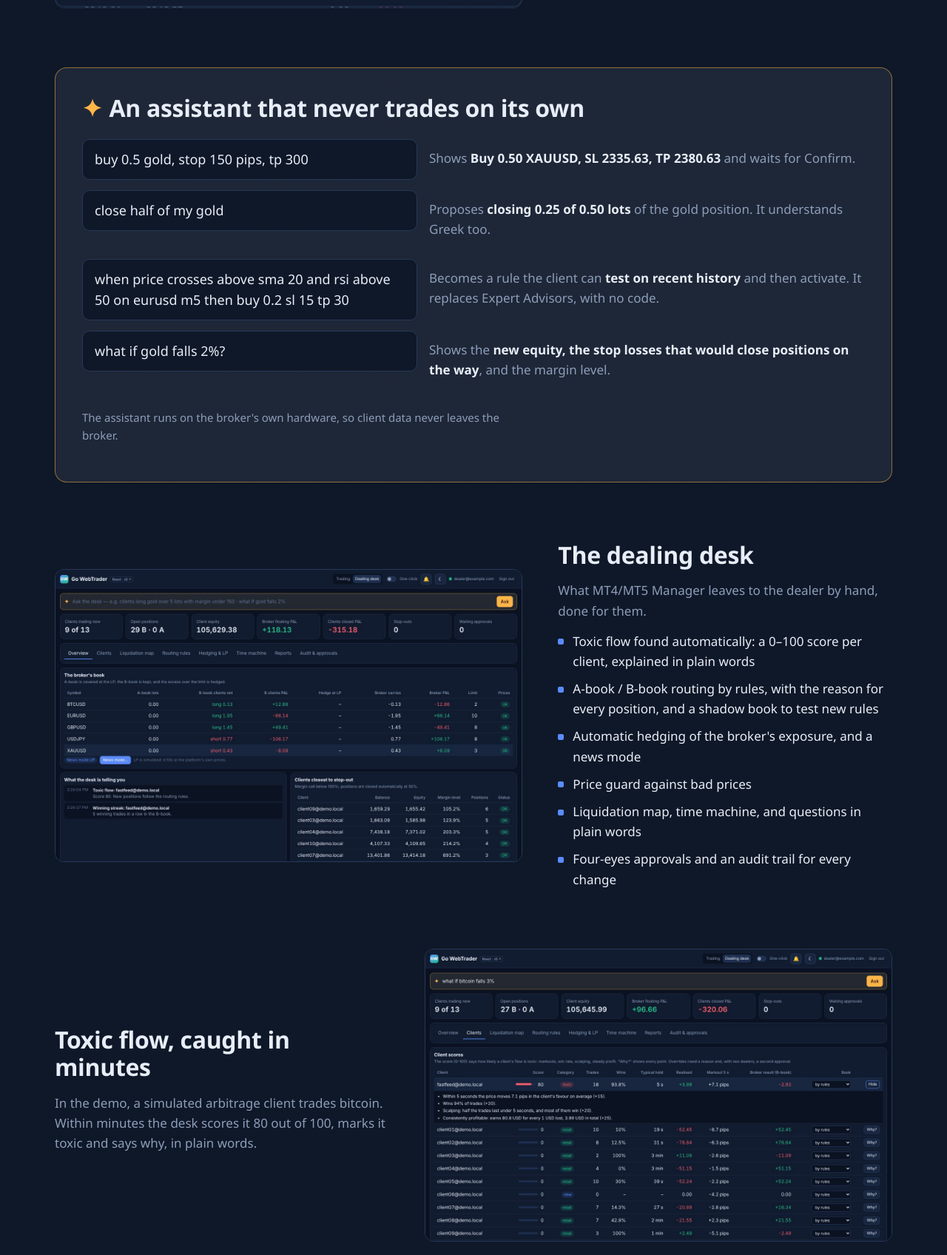
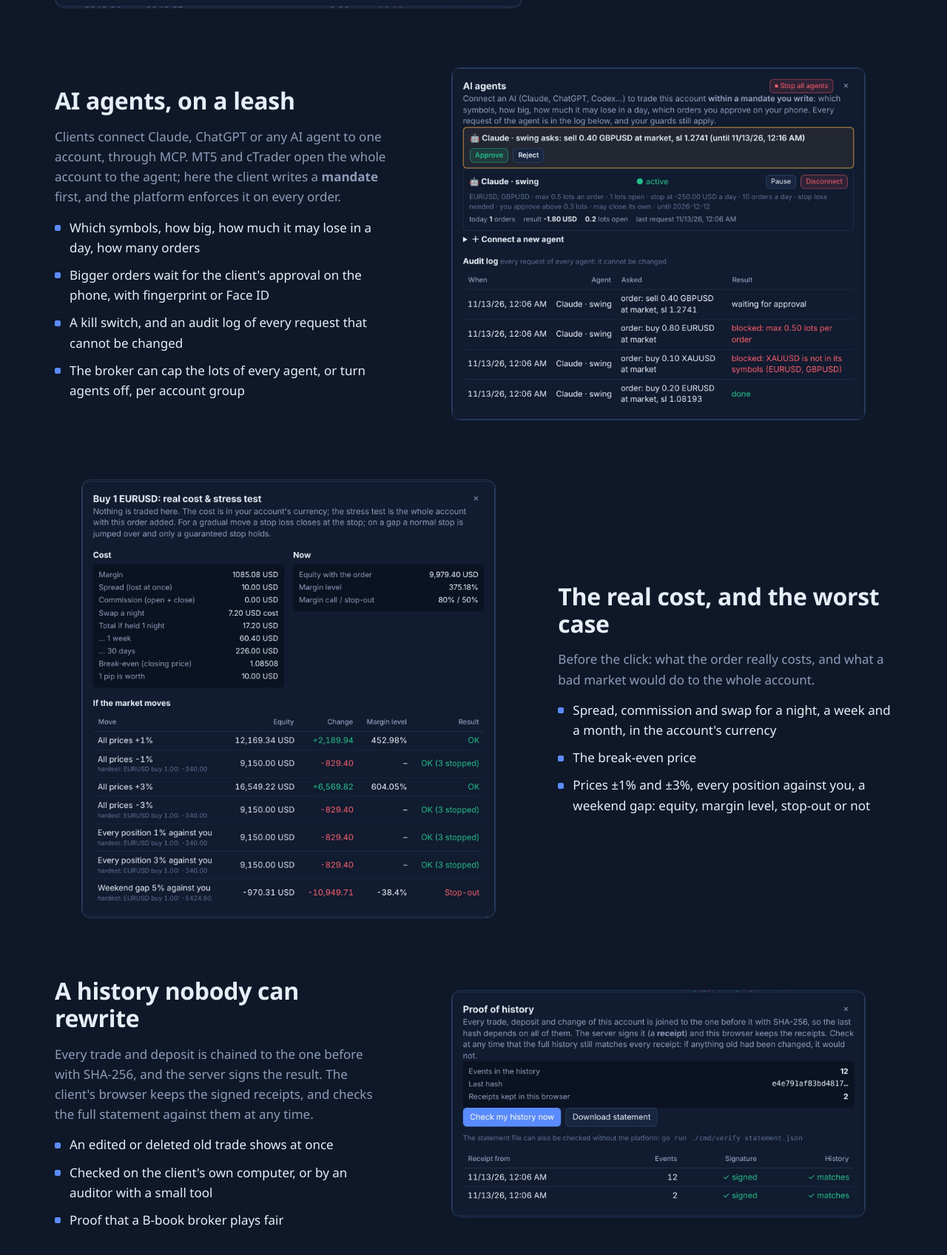
Before and after one commit to george-cd/go-webtrader-showcase, a plain HTML site: page index.html in a window 1280 px wide. Shown: the part 7664-9360 px from the top of the page at 74% size. Drawn offline with Linux system fonts and the light colour scheme.

Commit message:
Showcase: AI agents with a mandate, real cost & stress test, proof of history, conditional orders, the desk's AI agents tab

```diff
--- a/index.html
+++ b/index.html
@@ -233,6 +233,58 @@
     <img class="shot" src="assets/portfolio.jpg" alt="The portfolio in euros: totals, every account, and the exposure per symbol" loading="lazy">
   </section>
 
+  <section class="block split">
+    <div class="text">
+      <h2>AI agents, on a leash</h2>
+      <p>Clients connect Claude, ChatGPT or any AI agent to one account, through MCP. MT5 and cTrader open the whole account to the agent; here the client writes a <b>mandate</b> first, and the platform enforces it on every order.</p>
+      <ul class="points">
+        <li>Which symbols, how big, how much it may lose in a day, how many orders</li>
+        <li>Bigger orders wait for the client's approval on the phone, with fingerprint or Face ID</li>
+        <li>A kill switch, and an audit log of every request that cannot be changed</li>
+        <li>The broker can cap the lots of every agent, or turn agents off, per account group</li>
+      </ul>
+    </div>
+    <img class="shot" src="assets/ai-agents.jpg" alt="AI agents: the mandate, an order waiting for approval, and the audit log with blocked orders" loading="lazy" style="max-width:560px; justify-self:center; width:100%">
+  </section>
+  <section class="block split flip">
+    <div class="text">
+      <h2>The real cost, and the worst case</h2>
+      <p>Before the click: what the order really costs, and what a bad market would do to the whole account.</p>
+      <ul class="points">
+        <li>Spread, commission and swap for a night, a week and a month, in the account's currency</li>
+        <li>The break-even price</li>
+        <li>Prices ±1% and ±3%, every position against you, a weekend gap: equity, margin level, stop-out or not</li>
+      </ul>
+    </div>
+    <img class="shot" src="assets/stress-test.jpg" alt="The real cost of an order and the stress test of the account" loading="lazy" style="max-width:560px; justify-self:center; width:100%">
+  </section>
+  <section class="block split">
+    <div class="text">
+      <h2>A history nobody can rewrite</h2>
+      <p>Every trade and deposit is chained to the one before with SHA-256, and the server signs the result. The client's browser keeps the signed receipts, and checks the full statement against them at any time.</p>
+      <ul class="points">
+        <li>An edited or deleted old trade shows at once</li>
+        <li>Checked on the client's own computer, or by an auditor with a small tool</li>
+        <li>Proof that a B-book broker plays fair</li>
+      </ul>
+    </div>
+    <img class="shot" src="assets/proof.jpg" alt="Proof of history: every receipt signed and matching" loading="lazy" style="max-width:560px; justify-self:center; width:100%">
+  </section>
+  <section class="block split flip">
+    <div class="text">
+      <h2>Orders that watch other markets, and the clock</h2>
+      <p>Things that need an Expert Advisor on a VPS elsewhere, as plain options in the ticket.</p>
+      <ul class="points">
+        <li>"Buy EURUSD when gold goes above 2370"</li>
+        <li>Time stops: close after 4 hours, or only if not in profit by then</li>
+        <li>A weekly schedule: every Friday at 21:00 close everything, no weekend gap</li>
+        <li>Copy trading with a drawdown pledge: break it, and every copy stops on its own</li>
+        <li>Notifications with buttons: close the biggest loss or approve an order from the lock screen</li>
+      </ul>
+    </div>
+    <img class="shot" src="assets/conditional.jpg" alt="The ticket with a conditional order and a time stop" loading="lazy" style="max-width:300px; justify-self:center; width:100%">
+  </section>
+
   <section class="assistant" aria-labelledby="ai">
     <h2 id="ai"><span class="spark" aria-hidden="true">✦</span>An assistant that never trades on its own</h2>
     <div class="chat">
@@ -288,6 +340,13 @@
     </div>
     <img class="shot" src="assets/desk-guards.jpg" alt="The dealing desk tab of account guards: accounts with limits and the rules per group" loading="lazy">
   </section>
+  <section class="block split flip">
+    <div class="text">
+      <h2>Every AI agent, under the desk's eye</h2>
+      <p>The dealing desk sees every agent connected to a client account, its mandate and its day, and every request it made. One switch turns them all off.</p>
+    </div>
+    <img class="shot" src="assets/desk-agents.jpg" alt="The dealing desk: broker limits for AI agents, connected agents and their audit log" loading="lazy">
+  </section>
 
   <section class="block">
     <h2>Built for real money</h2>
```
Also changed, not shown: assets/ai-agents.jpg (added), assets/conditional.jpg (added), assets/desk-agents.jpg (added), assets/proof.jpg (added), assets/stress-test.jpg (added), 1 other file.
